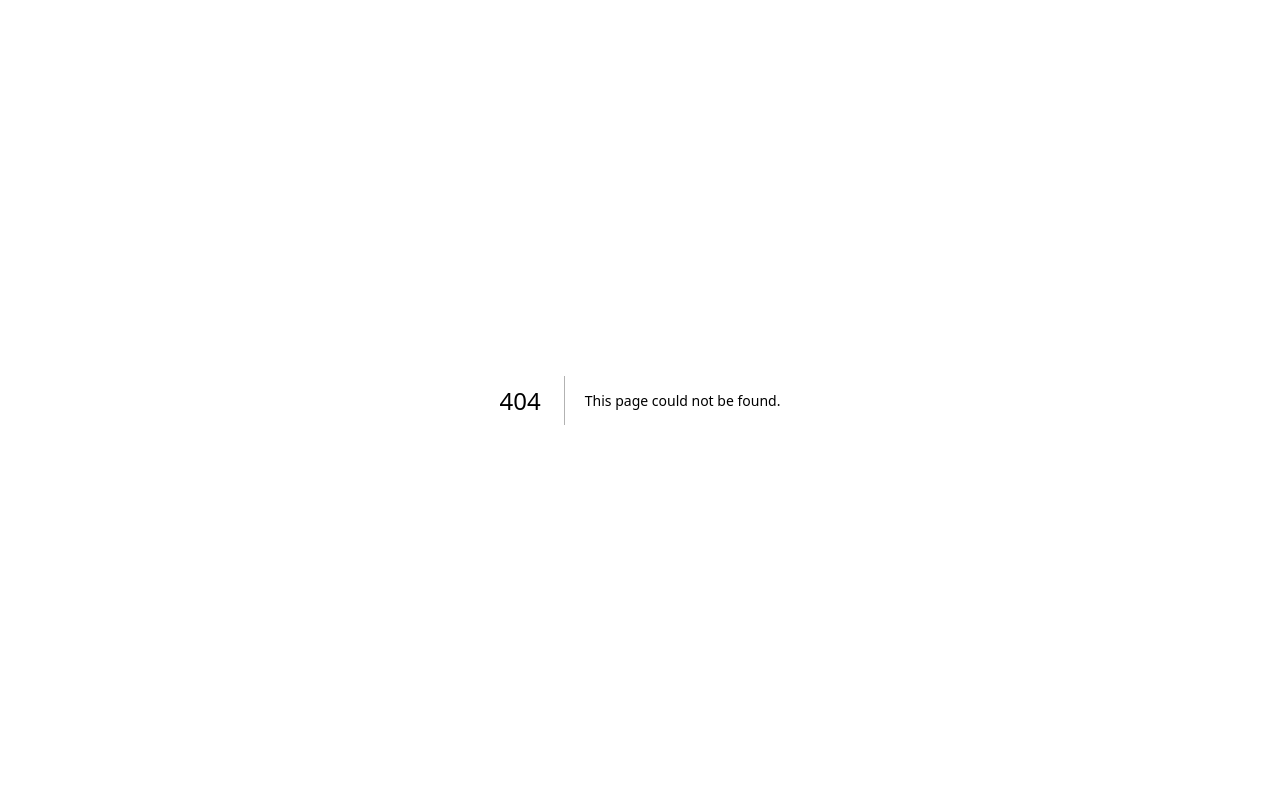
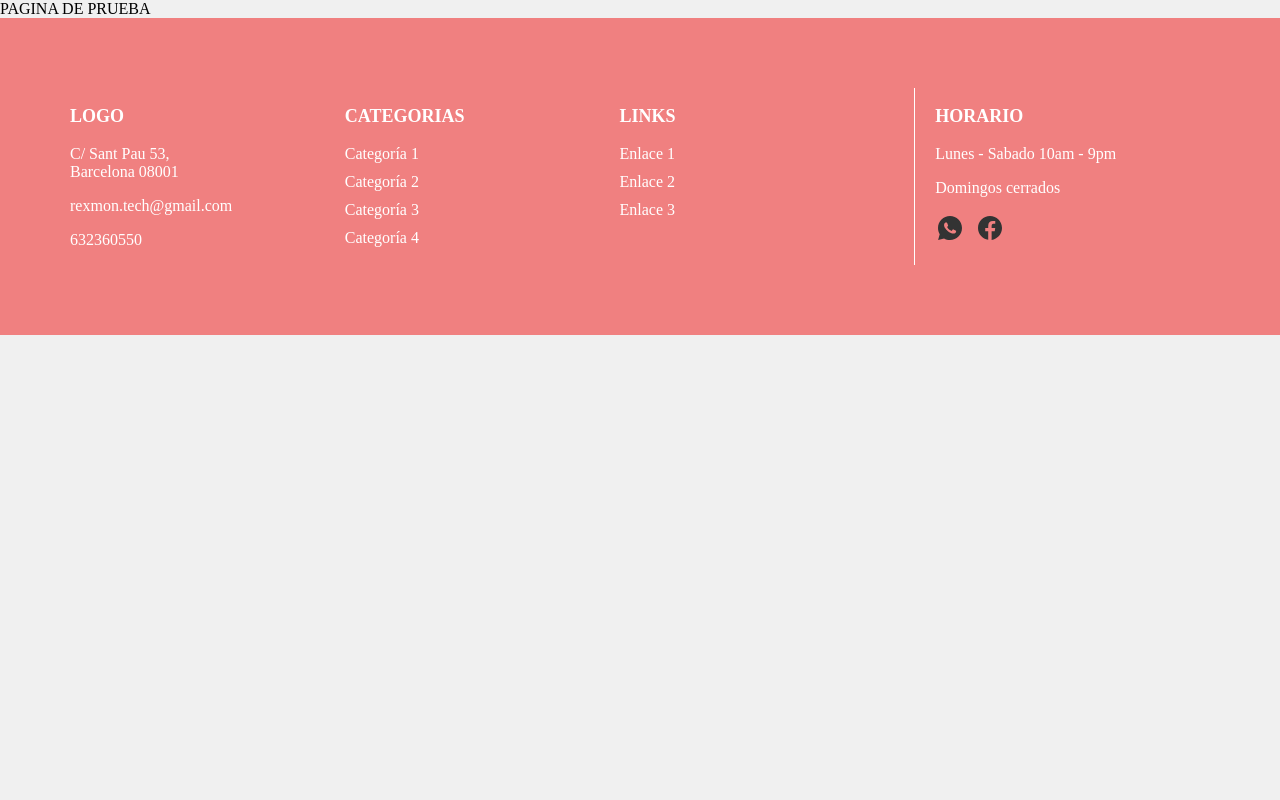
Before and after one commit to faisandelviento/kukumarket, a Next.js app: page /prueba in a window 1280 px wide. Before the commit this address had no page. Shown: the top 800 px of the page. Built offline with nearby package versions, Linux system fonts and the light colour scheme.

Commit message:
todo:footer

```diff
--- a/app/page.tsx
+++ b/app/page.tsx
@@ -4,6 +4,7 @@ import styles from "./page.module.css";
 export default function Home() {
   return (
     <main className={styles.main}>
+      MAIN PAGE BABY
     </main>
   );
 }
--- /dev/null
+++ b/app/prueba/page.tsx
@@ -0,0 +1,6 @@
+
+export default function Home() {
+  return (
+    <div>PAGINA DE PRUEBA</div>
+  );
+}
--- a/app/ui/footer.tsx
+++ b/app/ui/footer.tsx
@@ -2,6 +2,8 @@
 import styles from "../page.module.css";
 import styled from 'styled-components'
 import Link from "next/link";
+
+// TODO: cambiar los links a links normales para que la pagina recarge
 
 const FooterSpace = styled.div`
 background-color: lightcoral;
@@ -82,7 +84,7 @@ export default function Footer() {
       <FooterSection>
         <h3>CATEGORIAS</h3>
         <ul>
-          <li><FooterLink href="/">Categoría 1</FooterLink></li>
+          <li><FooterLink href="/prueba">Categoría 1</FooterLink></li>
           <li><FooterLink href="/">Categoría 2</FooterLink ></li>
           <li><FooterLink href="/">Categoría 3</FooterLink ></li>
           <li><FooterLink href="/">Categoría 4</FooterLink ></li>
```
